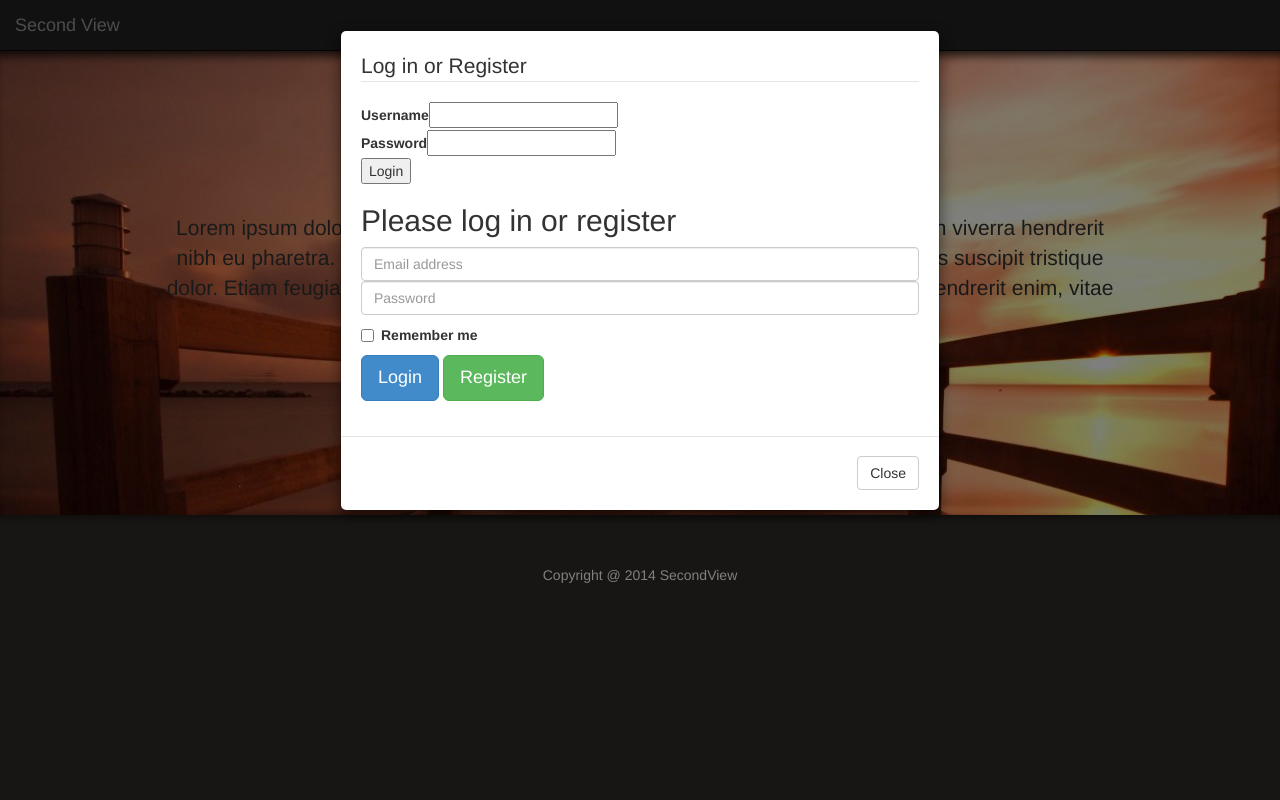
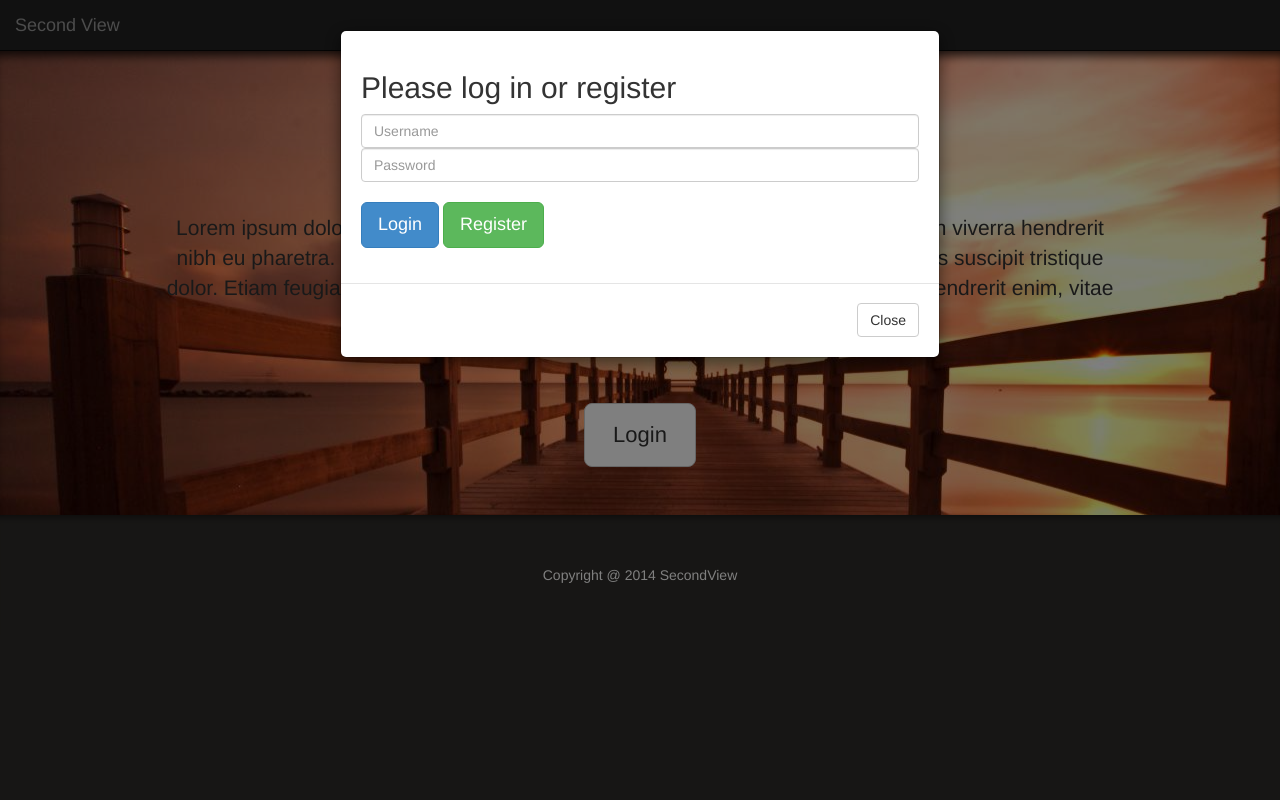
Before and after one commit to regs0311/SecondView, a CakePHP app: the page made by secondview/app/View/Users/login.ctp in a window 1280 px wide, after a click on "Login". Run offline with PHP 8.4 and a stand-in for CakePHP, Linux system fonts and the light colour scheme; the template is opened without the code that fills it, so the values that code supplies are empty; form fields are guessed from the names that the template uses; some libraries are stand-ins or nearby versions.

Commit message:
Correct login form

```diff
--- a/secondview/app/View/Users/login.ctp
+++ b/secondview/app/View/Users/login.ctp
@@ -15,24 +15,24 @@
                       <div class="modal-content">
                          <div class="modal-body">
 			    <?php echo $this->Session->flash('auth'); ?>
-			    <?php echo $this->Form->create('User'); ?>
-				<fieldset>
-				<legend>
-					<?php echo __('Log in or Register'); ?>
-				</legend>
-				<?php echo $this->Form->input('username');
-			  	      echo $this->Form->input('password');
-		                ?>
-	                        </fieldset>
-                                <?php echo $this->Form->end(__('Login')); ?>
-                            <form class="form-signin" role="form">
-                               <h2 class="form-signin-heading">Please log in or register</h2>
-                               <input type="email" class="form-control" placeholder="Email address" required autofocus>
-                               <input type="password" class="form-control" placeholder="Password" required>
-                               <label class="checkbox"><input type="checkbox" value="remember-me"> Remember me </label>
-                               <button class="btn btn-lg btn-primary" type="submit">Login</button>
-                               <button class="btn btn-lg btn-success">Register</button>
-                            </form>
+			    <div class="users form">
+     			       <form action="/" id="UserLoginForm" method="post" accept-charset="utf-8" class="form-signin" role="form">
+      			          <div style="display:none;">
+                                     <input type="hidden" name="_method" value="POST"/>
+                                  </div>
+                                  <fieldset>
+                                     <h2 class="form-signin-heading">Please log in or register</h2>
+                                     <div class="input text required">
+	                                <input name="data[User][username]" class="form-control" maxlength="255" type="text" id="UserUsername" placeholder="Username" required="required"/>
+                                     </div>
+                                     <div class="input password required">
+	                                <input name="data[User][password]" class="form-control" type="password" id="UserPassword" placeholder="Password" required="required"/>
+                                     </div>
+                                  </fieldset>
+                                  <button class="btn btn-lg btn-primary" type="submit">Login</button>
+                                  <button class="btn btn-lg btn-success">Register</button>
+                               </form>
+                            </div>
                          </div>
                          <div class="modal-footer">
                             <button type="button" class="btn btn-default" data-dismiss="modal">Close</button>
--- a/secondview/app/webroot/css/styles.css
+++ b/secondview/app/webroot/css/styles.css
@@ -56,3 +56,7 @@ body {
   padding-left: 90px;
   padding-right: 90px;
 }
+
+#UserPassword {
+  margin-bottom: 20px;
+}
```
